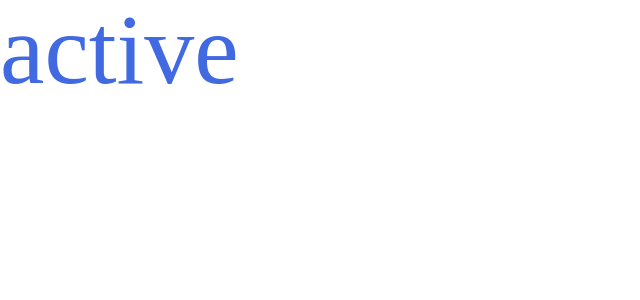
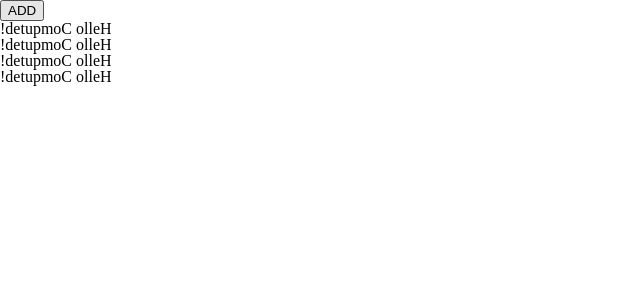
Before and after one commit to funkyblues/vue3-study, a Vue app: page / in a window 1280 px wide. Shown: the top 300 px of the page, without its empty margins (0-640 px from the left). Built offline with nearby package versions, Linux system fonts and the light colour scheme.

Commit message:
computed 캐싱, get, set

```diff
--- a/src/App.vue
+++ b/src/App.vue
@@ -1,28 +1,35 @@
 <template>
-  <h1 :[attr]="msg" @[event]="add">{{ msg }}</h1>
+  <button @click="add">ADD</button>
+  <h1>{{ reversedMessage }}</h1>
+  <h1>{{ reversedMessage }}</h1>
+  <h1>{{ reversedMessage }}</h1>
+  <h1>{{ reversedMessage }}</h1>
 </template>
 
 <script>
 export default {
   data() {
     return {
-      msg: 'active',
-      attr: 'class',
-      event: 'click',
+      msg: 'Hello Computed!',
     }
   },
-  // 속성
+  computed: {
+    // reversedMessage() {
+    //   return this.msg.split('').reverse().join('')
+    // },
+    reversedMessage: {
+      get() {
+        return this.msg.split('').reverse().join('')
+      },
+      set(value) {
+        this.msg = value
+      },
+    },
+  },
   methods: {
     add() {
-      this.msg += '!'
+      this.reversedMessage += '!?'
     },
   },
 }
 </script>
-
-<style scoped>
-.active {
-  color: royalblue;
-  font-size: 100px;
-}
-</style>
--- a/src/components/Fruit.vue
+++ /dev/null
@@ -1,22 +0,0 @@
-<template>
-  <ul>
-    <li>{{ name }}</li>
-  </ul>
-</template>
-
-<script>
-export default {
-  props: {
-    name: {
-      type: String,
-      default: '',
-    },
-  },
-}
-</script>
-
-<style scoped lang="scss">
-  h1 {
-    color: red !important;
-  }
-</style>
--- a/src/scss/main.scss
+++ b/src/scss/main.scss
@@ -1,6 +1,6 @@
 $color--black: #000;
 $color--white: #fff;
-
+$color--primary: orange;
 body {
   background-color: $color--black;
   h1 {
```
Also changed, not shown: src/components/Fruits.vue (added, +38 -0 lines), src/components/HelloWorld.vue (added, +26 -0 lines).
